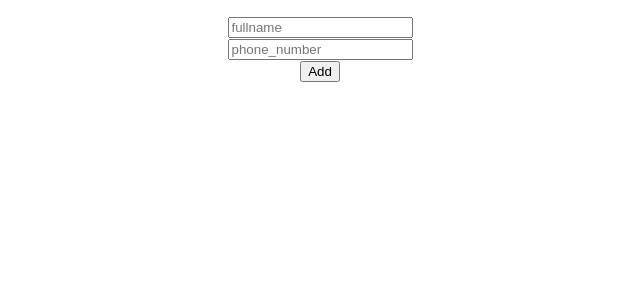
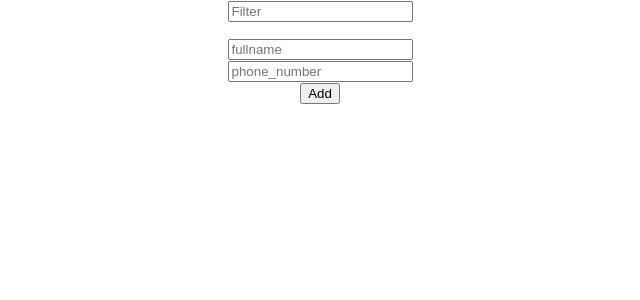
Before and after one commit to ayseren/ContactApp, a React (Create React App) app: page / in a window 1280 px wide. Shown: the top 300 px of the page, without its empty margins (320-960 px from the left). Built offline with nearby package versions, Linux system fonts and the light colour scheme.

Commit message:
filtering

```diff
--- a/src/components/Contacts/List/index.js
+++ b/src/components/Contacts/List/index.js
@@ -1,11 +1,28 @@
-import React from 'react'
+import {useState} from 'react'
 
 function List({contacts}) {
+    const [filter, setFilter] = useState("");
+
+    const filteredText = contacts.filter((item) => {
+        //neden keys aliniyor values alinmiyor????????????????????????
+        return Object.keys(item).some((key) => {
+            //if delete curly braces, return is not need
+            return item[key].toString().toLowerCase()
+                .includes(filter.toLowerCase());
+        });
+    });
+
+    console.log("filteredText", filteredText);
+
     return (
         <div>
+            <input
+                placeholder="Filter"
+                value={filter}
+                onChange={(e) => setFilter(e.target.value)}/>
             <ul>
                 {
-                    contacts.map((contact, index) => (
+                    filteredText.map((contact, index) => (
                         <li key={index}>{contact.fullname}</li>
                     ))
                 }
```
